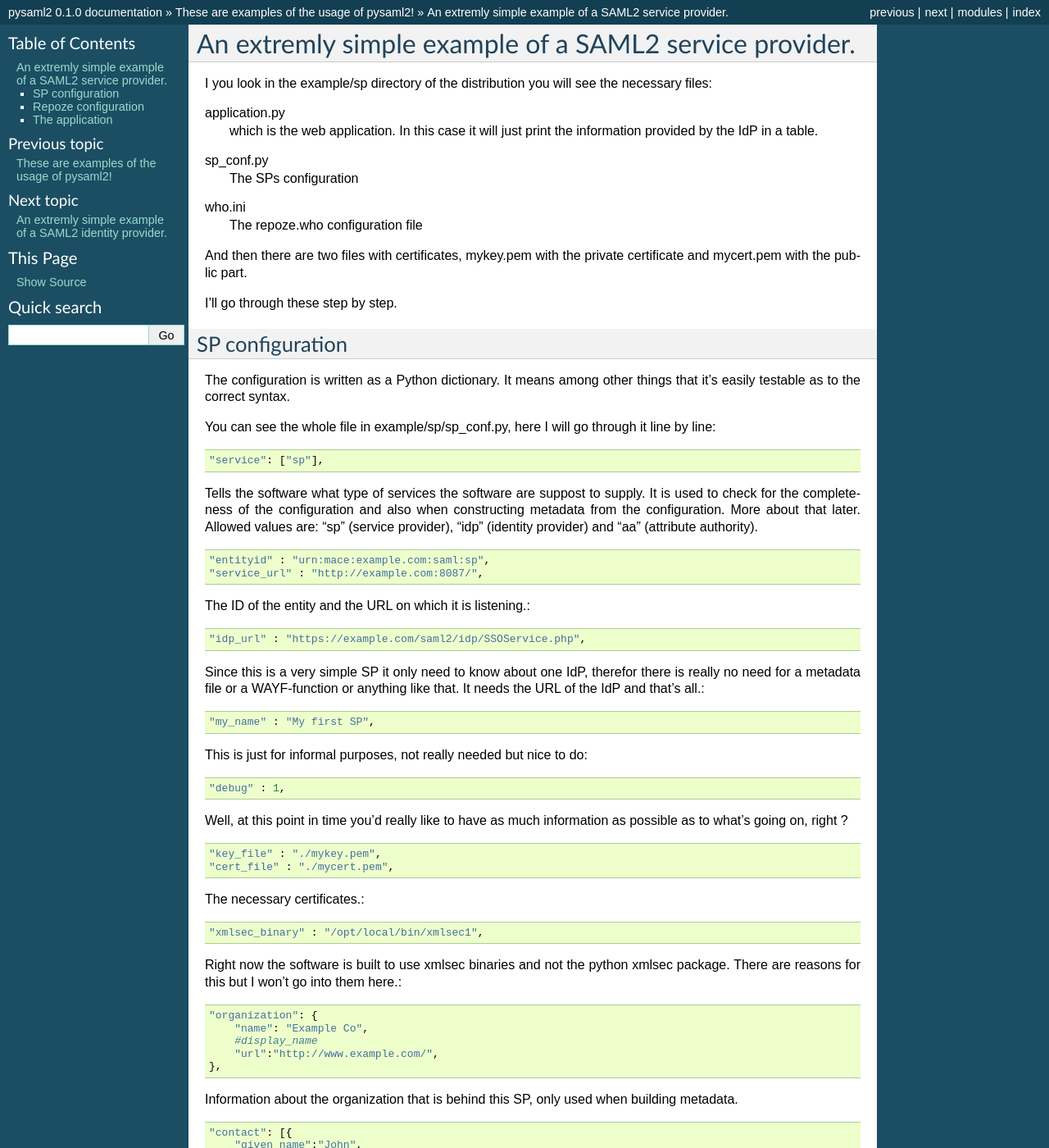
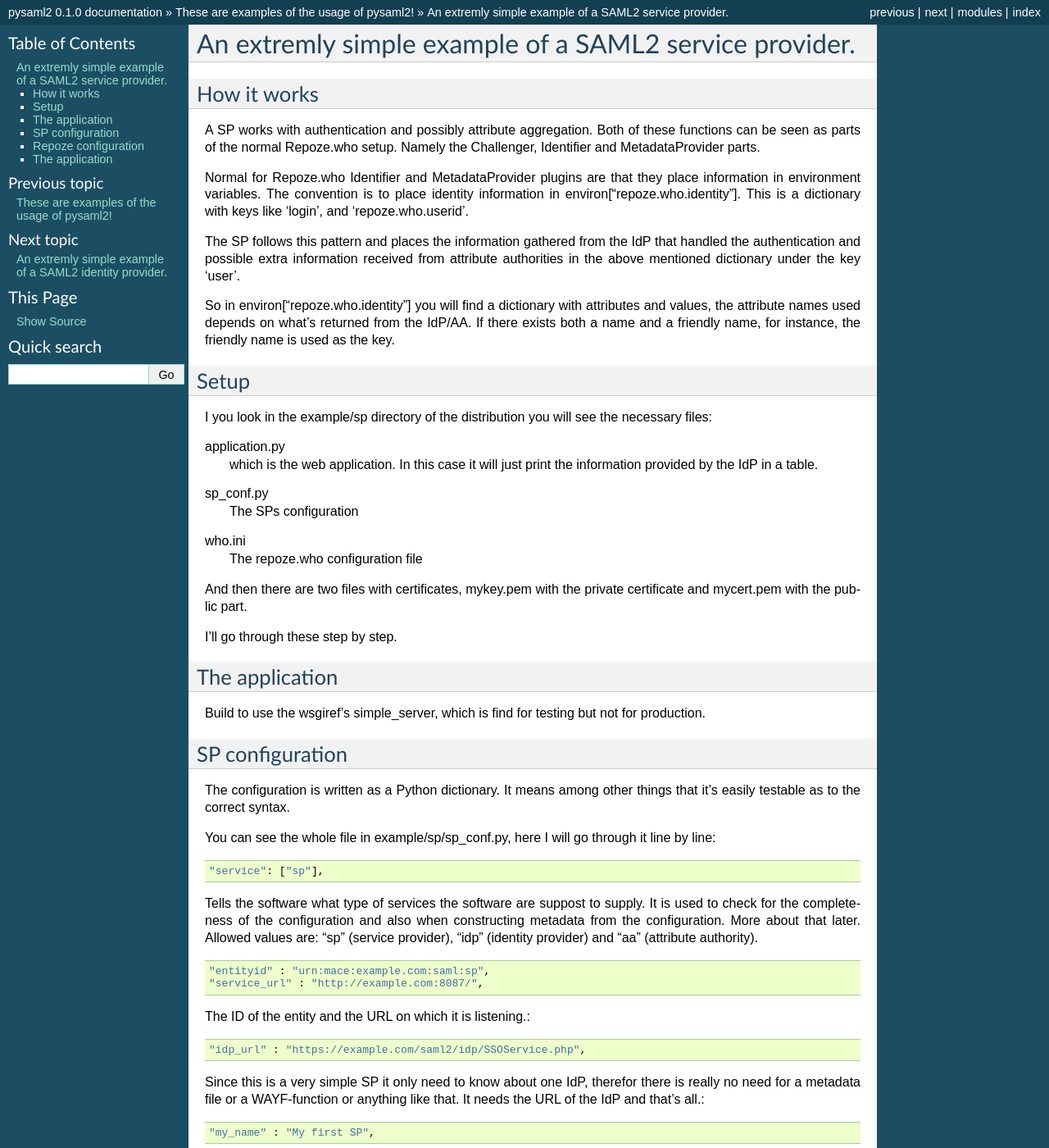
Before and after one commit to IdentityPython/pysaml2, a Sphinx documentation site: the page built from doc/examples/sp.rst, in a window 1280 px wide and 1400 px high. Shown: the whole window at 82% size. Built offline with Sphinx 7.4.7, drawn with Linux system fonts in a browser that asks for light colours.

Commit message:
Updating documentation

```diff
--- a/doc/examples/sp.rst
+++ b/doc/examples/sp.rst
@@ -2,6 +2,31 @@
 
 An extremly simple example of a SAML2 service provider.
 =======================================================
+
+How it works
+------------
+
+A SP works with authentication and possibly attribute aggregation.
+Both of these functions can be seen as parts of the normal Repoze.who
+setup. Namely the Challenger, Identifier and MetadataProvider parts.
+
+Normal for Repoze.who Identifier and MetadataProvider plugins are that
+they place information in environment variables. The convention is to place
+identity information in environ["repoze.who.identity"].
+This is a dictionary with keys like 'login', and 'repoze.who.userid'.
+
+The SP follows this pattern and places the information gathered from
+the IdP that handled the authentication and possible extra information
+received from attribute authorities in the above mentioned dictionary under
+the key 'user'.
+
+So in environ["repoze.who.identity"] you will find a dictionary with
+attributes and values, the attribute names used depends on what's returned
+from the IdP/AA. If there exists both a name and a friendly name, for
+instance, the friendly name is used as the key.
+
+Setup
+-----
 
 I you look in the example/sp directory of the distribution you will see
 the necessary files:
@@ -20,6 +45,13 @@ And then there are two files with certificates, mykey.pem with the private
 certificate and mycert.pem with the public part.
 
 I'll go through these step by step.
+
+The application
+---------------
+
+Build to use the wsgiref's simple_server, which is find for testing but
+not for production.
+
 
 SP configuration
 ----------------
```
